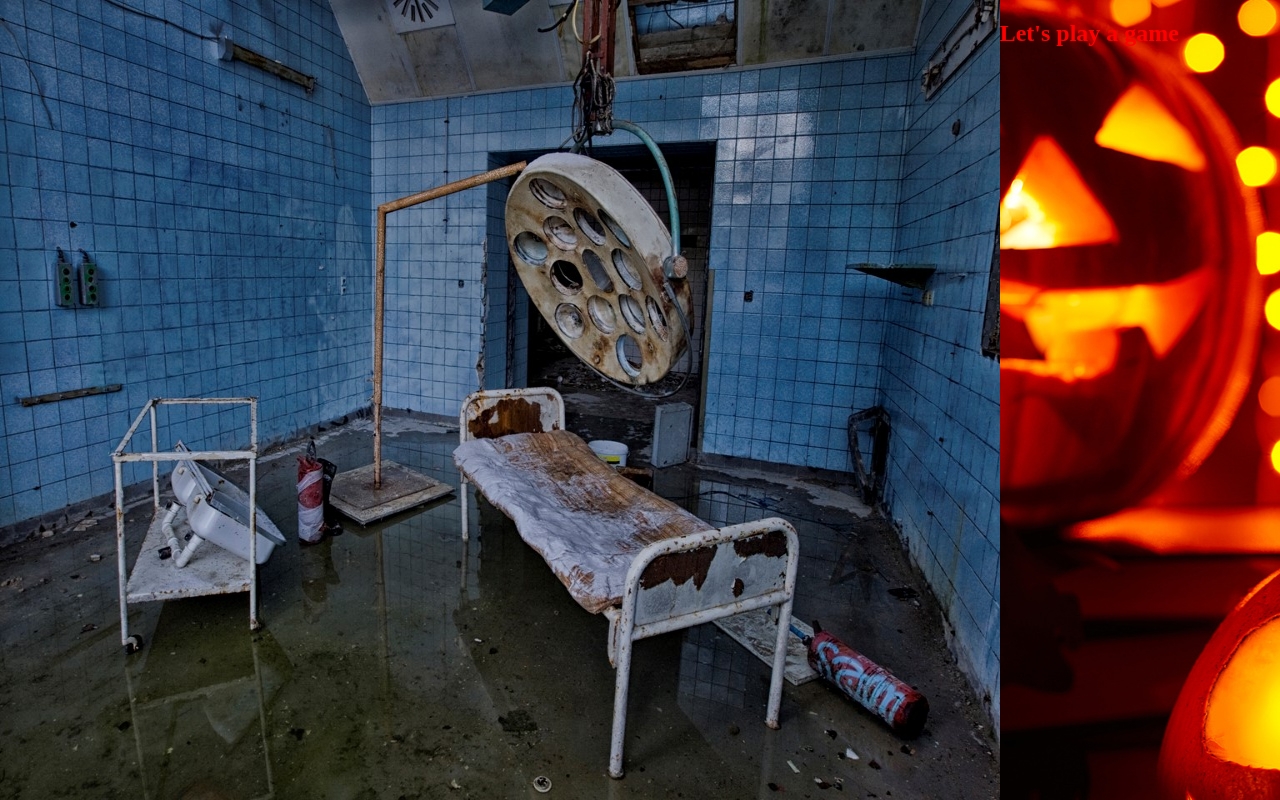
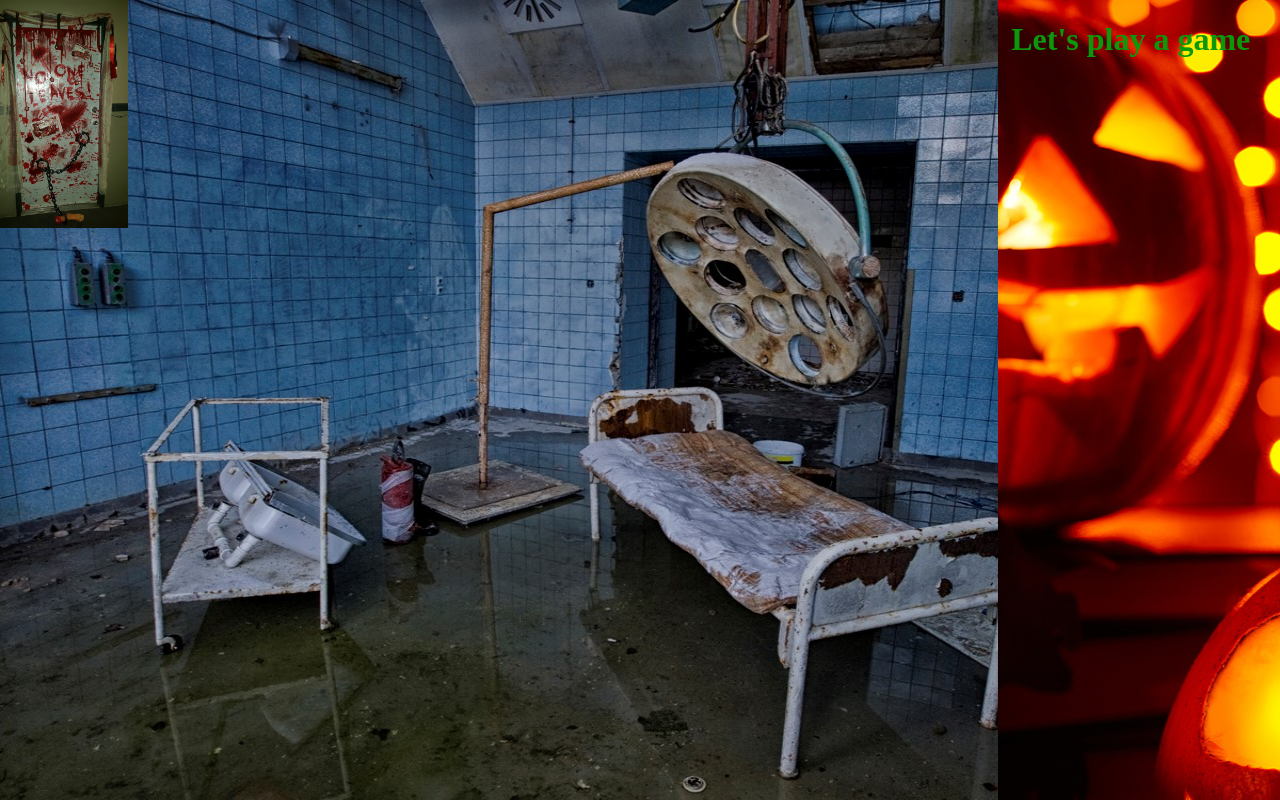
Before and after one commit to Thbroersma/Escape-christmas, a plain HTML site: page index.html in a window 1280 px wide. Drawn offline with Linux system fonts and the light colour scheme.

Commit message:
bezig met een begin en de styling een beetje te zetten dat we er hopelijk wat mee kunnen

```diff
--- a/index.html
+++ b/index.html
@@ -3,10 +3,12 @@
     <link rel="stylesheet" href="style.css" />
   </head>
   <body>
-    <img src="room.jpg" alt="" class="room" />
+    <!--<img src="room.jpg" alt="" class="room" />-->
+    <img src="door.jpg" alt="" />
     <div class="flex-column">
-      <h2>Let's play a game</h2>
+      <h1 class="heading">Let's play a game</h1>
       <p></p>
     </div>
+    <script src="http://use.edgefonts.net/creepster.js"></script>
   </body>
 </html>
--- a/style.css
+++ b/style.css
@@ -1,5 +1,8 @@
 body {
-
+    background-image: url("room.jpg");
+    background-repeat: no-repeat;
+    background-attachment: fixed;
+    background-size: 100% 100%;
     margin: 0%;
 }
 
@@ -7,13 +10,17 @@ img {
     width: 10%;
 }
 .flex-column {
-    width: 21.9%;
+    width: 21%;
     height: 100vh;
     float: right;
     background-image: url("theme.jfif");
-    color: red;
+    color: rgb(11, 153, 11);
+    padding-left: 1%;
+}
+.heading {
+    font-family: creepster;
 }
 .room {
-    width: 78.1%;
+    width: 78%;
     height: 100%;
 }
```
Also changed, not shown: door.jpg (added), skelet.png.
